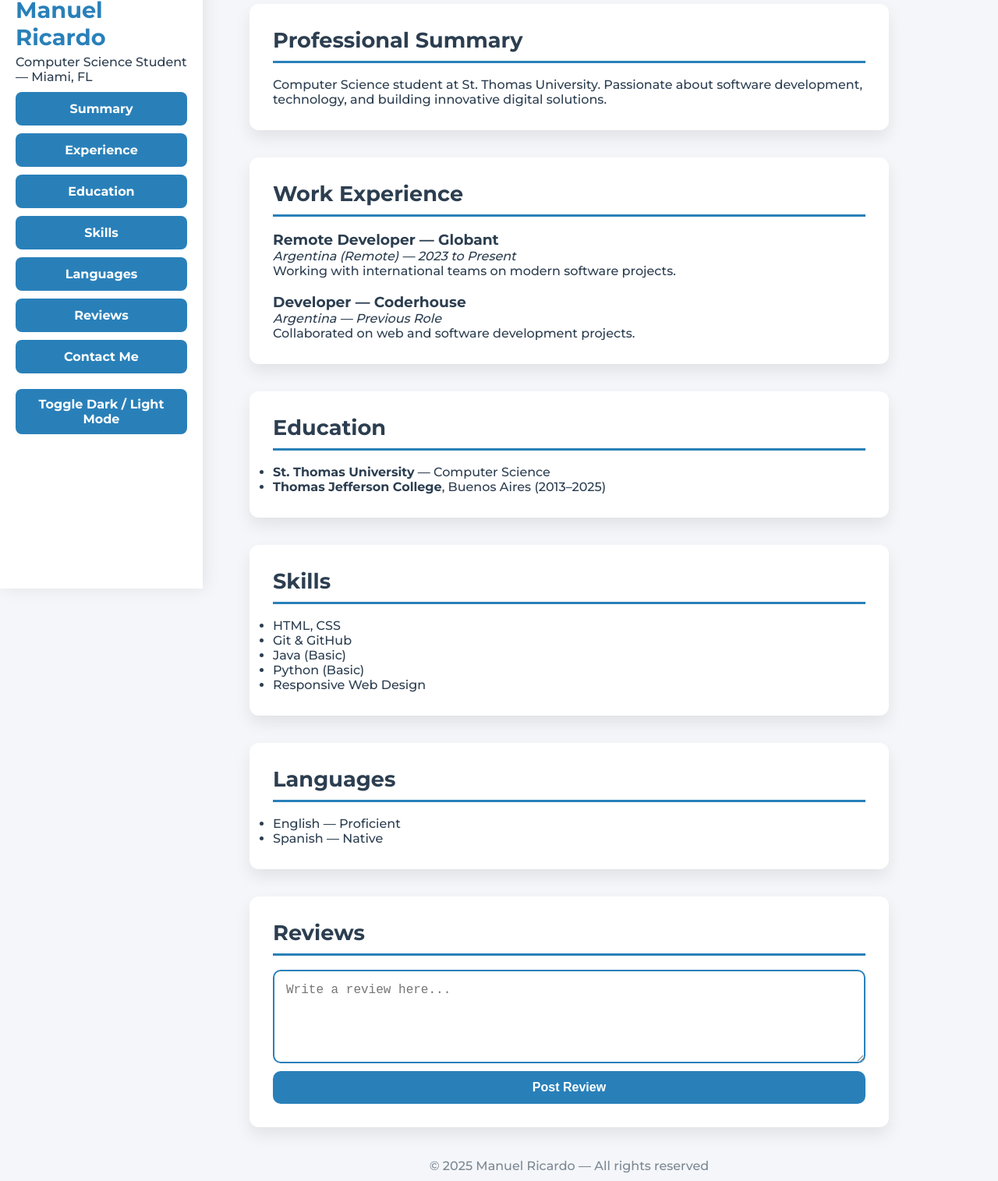
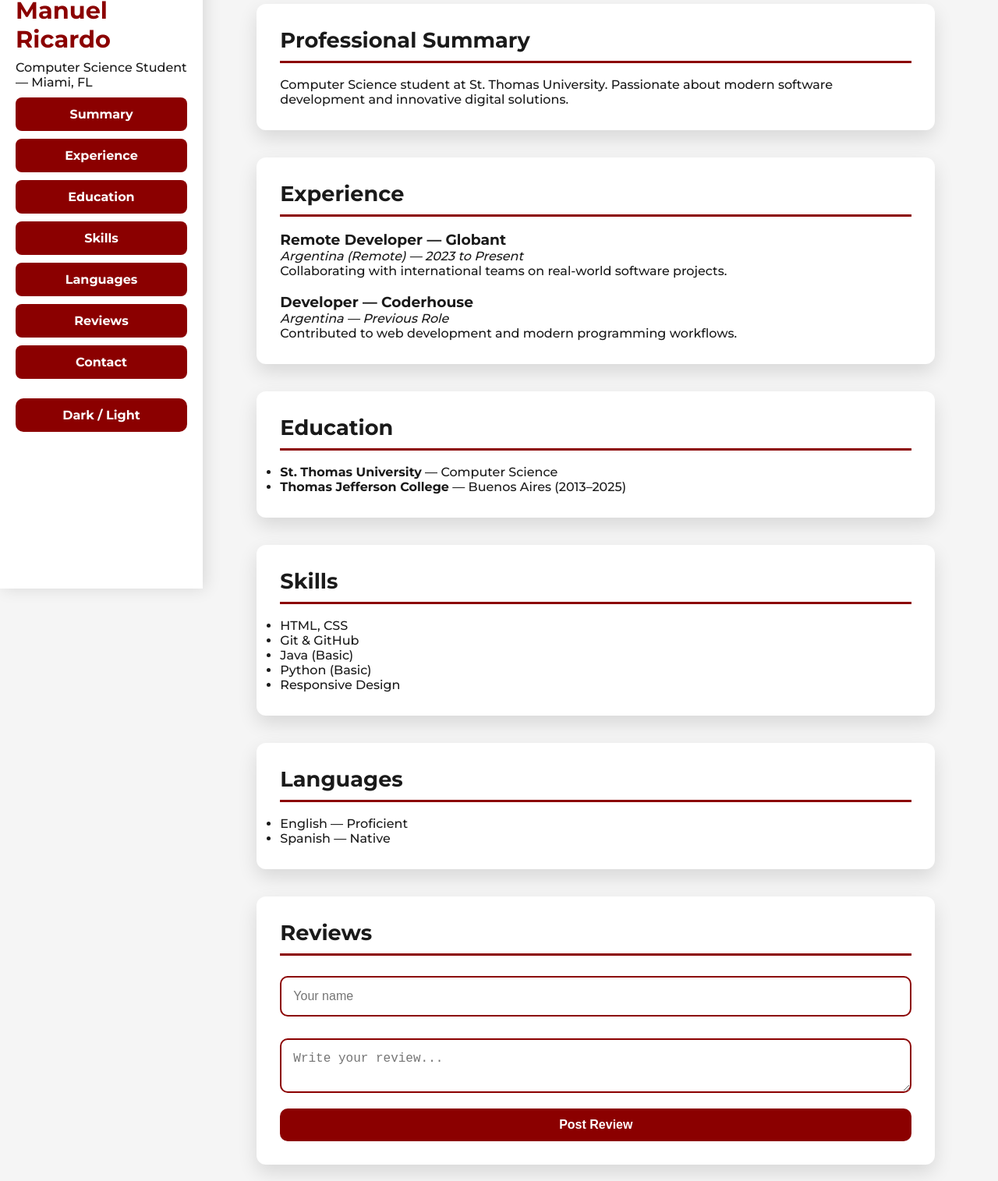
Before and after one commit to manuricardo07-gif/resume, a plain HTML site: page index.html in a window 1280 px wide. Shown: the part 45-1560 px from the top of the page at 78% size. Drawn offline with Linux system fonts and the light colour scheme.

Commit message:
Update index.html

```diff
--- a/index.html
+++ b/index.html
@@ -1,4 +1,4 @@
-<!DOCTYPE html>
+<<!DOCTYPE html>
 <html lang="en">
 <head>
   <meta charset="UTF-8" />
@@ -10,22 +10,23 @@
 
   <style>
     :root {
-      --bg: #f4f6f9;
-      --text: #2c3e50;
+      --bg: #f5f5f5;
+      --text: #1a1a1a;
       --card: #ffffff;
-      --primary: #2980b9;
-      --shadow: rgba(0, 0, 0, 0.08);
+      --primary: #8b0000; /* rojo oscuro premium */
+      --primary-light: #aa0000;
+      --shadow: rgba(0, 0, 0, 0.12);
     }
 
     body.dark {
-      --bg: #1d1f21;
+      --bg: #111;
       --text: #f5f5f5;
-      --card: #2a2c2e;
-      --primary: #74b9ff;
-      --shadow: rgba(255, 255, 255, 0.05);
+      --card: #1c1c1c;
+      --primary: #aa0000;
+      --primary-light: #cc0000;
+      --shadow: rgba(255, 255, 255, 0.06);
     }
 
-    /* Global */
     * { margin: 0; padding: 0; box-sizing: border-box; scroll-behavior: smooth; }
     body {
       font-family: 'Montserrat', sans-serif;
@@ -40,21 +41,21 @@
       width: 260px;
       background: var(--card);
       padding: 40px 20px;
-      box-shadow: 3px 0 20px var(--shadow);
       position: fixed;
       height: 100%;
+      box-shadow: 3px 0 20px var(--shadow);
     }
 
     .sidebar h1 {
-      font-size: 1.8rem;
+      font-size: 1.9rem;
+      color: var(--primary);
       font-weight: 700;
-      margin-bottom: 5px;
-      color: var(--primary);
+      margin-bottom: 8px;
     }
 
     .sidebar a {
       display: block;
-      padding: 12px 14px;
+      padding: 12px;
       margin: 10px 0;
       background: var(--primary);
       color: white;
@@ -66,26 +67,26 @@
     }
 
     .sidebar a:hover {
-      background: #1f6fa3;
+      background: var(--primary-light);
     }
 
-    /* THEME BTN */
     .theme-toggle {
-      margin-top: 20px;
-      padding: 10px;
+      margin-top: 25px;
+      padding: 12px;
       text-align: center;
       background: var(--primary);
       color: white;
-      border-radius: 8px;
+      border-radius: 10px;
       cursor: pointer;
-      transition: 0.2s;
       font-weight: 600;
+      transition: 0.2s ease;
     }
 
+    /* CONTENT */
     .content {
       margin-left: 280px;
       padding: 50px 40px;
-      max-width: 900px;
+      max-width: 950px;
       width: 100%;
     }
 
@@ -94,13 +95,13 @@
       padding: 30px;
       margin-bottom: 35px;
       border-radius: 12px;
-      box-shadow: 0 10px 20px var(--shadow);
+      box-shadow: 0 10px 25px var(--shadow);
       transition: 0.2s ease;
     }
 
     section:hover {
-      transform: translateY(-3px);
-      box-shadow: 0 15px 30px var(--shadow);
+      transform: translateY(-4px);
+      box-shadow: 0 15px 35px var(--shadow);
     }
 
     section h2 {
@@ -111,23 +112,21 @@
       margin-bottom: 18px;
     }
 
-    /* REVIEW BOX */
+    /* REVIEW SYSTEM */
     #review-box {
       display: flex;
       flex-direction: column;
-      gap: 10px;
+      gap: 12px;
     }
 
-    #review-input {
+    #review-input, #review-name {
       width: 100%;
       padding: 15px;
       font-size: 1rem;
       border: 2px solid var(--primary);
+      background: var(--card);
       border-radius: 10px;
-      background: var(--card);
       color: var(--text);
-      min-height: 120px;
-      resize: vertical;
     }
 
     #review-btn {
@@ -136,23 +135,27 @@
       color: white;
       border: none;
       border-radius: 10px;
+      cursor: pointer;
       font-size: 1rem;
-      cursor: pointer;
       font-weight: 600;
-      transition: 0.2s;
     }
 
     #review-btn:hover {
-      background: #1f6fa3;
+      background: var(--primary-light);
     }
 
     .review {
       background: var(--card);
       padding: 18px;
       border-radius: 10px;
-      box-shadow: 0 3px 10px var(--shadow);
-      margin-top: 10px;
+      box-shadow: 0 3px 12px var(--shadow);
+      margin-top: 15px;
       animation: fadeIn 0.3s ease-in-out;
+    }
+
+    .review-header {
+      font-weight: 700;
+      color: var(--primary);
     }
 
     @keyframes fadeIn {
@@ -160,10 +163,36 @@
       to { opacity: 1; transform: translateY(0); }
     }
 
+    /* CONTACT FORM */
+    input, textarea {
+      border-radius: 10px;
+      border: 2px solid var(--primary);
+      padding: 12px;
+      font-size: 1rem;
+      width: 100%;
+      background: var(--card);
+      color: var(--text);
+      margin: 8px 0;
+    }
+
+    button {
+      background: var(--primary);
+      padding: 12px 18px;
+      border-radius: 10px;
+      color: white;
+      border: none;
+      font-weight: 600;
+      cursor: pointer;
+    }
+
+    button:hover { background: var(--primary-light); }
+
+    footer { text-align: center; opacity: 0.6; margin-top: 40px; }
+
     /* Responsive */
     @media (max-width: 800px) {
       body { flex-direction: column; }
-      .sidebar { width: 100%; position: relative; box-shadow: none; }
+      .sidebar { width: 100%; position: relative; }
       .content { margin-left: 0; padding: 20px; }
     }
   </style>
@@ -171,7 +200,7 @@
 
 <body>
 
-  <!-- Sidebar -->
+  <!-- SIDEBAR -->
   <div class="sidebar">
     <h1>Manuel Ricardo</h1>
     <p>Computer Science Student — Miami, FL</p>
@@ -182,41 +211,38 @@
     <a href="#skills">Skills</a>
     <a href="#languages">Languages</a>
     <a href="#reviews">Reviews</a>
-    <a href="mailto:manuricardo07@gmail.com">Contact Me</a>
+    <a href="#contact">Contact</a>
 
-    <div class="theme-toggle" onclick="toggleTheme()">Toggle Dark / Light Mode</div>
+    <div class="theme-toggle" onclick="toggleTheme()">Dark / Light</div>
   </div>
 
-  <!-- MAIN CONTENT -->
+  <!-- CONTENT -->
   <div class="content">
 
     <section id="summary">
       <h2>Professional Summary</h2>
-      <p>
-        Computer Science student at St. Thomas University. Passionate about software development,
-        technology, and building innovative digital solutions.
-      </p>
+      <p>Computer Science student at St. Thomas University. Passionate about modern software development and innovative digital solutions.</p>
     </section>
 
     <section id="experience">
-      <h2>Work Experience</h2>
+      <h2>Experience</h2>
 
       <h3>Remote Developer — Globant</h3>
       <p><i>Argentina (Remote) — 2023 to Present</i></p>
-      <p>Working with international teams on modern software projects.</p>
+      <p>Collaborating with international teams on real-world software projects.</p>
 
       <br>
 
       <h3>Developer — Coderhouse</h3>
       <p><i>Argentina — Previous Role</i></p>
-      <p>Collaborated on web and software development projects.</p>
+      <p>Contributed to web development and modern programming workflows.</p>
     </section>
 
     <section id="education">
       <h2>Education</h2>
       <ul>
         <li><strong>St. Thomas University</strong> — Computer Science</li>
-        <li><strong>Thomas Jefferson College</strong>, Buenos Aires (2013–2025)</li>
+        <li><strong>Thomas Jefferson College</strong> — Buenos Aires (2013–2025)</li>
       </ul>
     </section>
 
@@ -227,7 +253,7 @@
         <li>Git & GitHub</li>
         <li>Java (Basic)</li>
         <li>Python (Basic)</li>
-        <li>Responsive Web Design</li>
+        <li>Responsive Design</li>
       </ul>
     </section>
 
@@ -239,41 +265,62 @@
       </ul>
     </section>
 
-    <!-- REVIEW SECTION -->
+    <!-- REVIEWS -->
     <section id="reviews">
       <h2>Reviews</h2>
 
       <div id="review-box">
-        <textarea id="review-input" placeholder="Write a review here..."></textarea>
+        <input id="review-name" type="text" placeholder="Your name">
+        <textarea id="review-input" placeholder="Write your review..."></textarea>
         <button id="review-btn">Post Review</button>
       </div>
 
       <div id="review-list"></div>
     </section>
 
-    <footer style="text-align:center; opacity:0.6; margin-top:40px;">
-      © 2025 Manuel Ricardo — All rights reserved
-    </footer>
+    <!-- CONTACT -->
+    <section id="contact">
+      <h2>Contact Me</h2>
+
+      <form action="https://formsubmit.co/manuricardo07@gmail.com" method="POST">
+        <input type="text" name="name" placeholder="Your Name" required>
+        <input type="email" name="email" placeholder="Your Email" required>
+        <textarea name="message" placeholder="Your message..." rows="5" required></textarea>
+        <button type="submit">Send Message</button>
+      </form>
+    </section>
+
+    <footer>© 2025 Manuel Ricardo — All rights reserved</footer>
 
   </div>
 
-  <!-- Script -->
+  <!-- SCRIPT -->
   <script>
     function toggleTheme() {
       document.body.classList.toggle('dark');
     }
 
     // REVIEW SYSTEM
-    document.getElementById('review-btn').addEventListener('click', function() {
+    document.getElementById('review-btn').addEventListener('click', function () {
+      const name = document.getElementById('review-name').value.trim();
       const text = document.getElementById('review-input').value.trim();
-      if (text === "") return;
+
+      if (!name || !text) return;
+
+      const date = new Date().toLocaleString();
 
       const div = document.createElement("div");
       div.classList.add("review");
-      div.textContent = text;
+
+      div.innerHTML = `
+        <div class="review-header">${name} — <small>${date}</small></div>
+        <p>${text}</p>
+      `;
 
       document.getElementById("review-list").appendChild(div);
-      document.getElementById("review-input").value = "";
+
+      document.getElementById('review-name').value = "";
+      document.getElementById('review-input').value = "";
     });
   </script>
 
```
